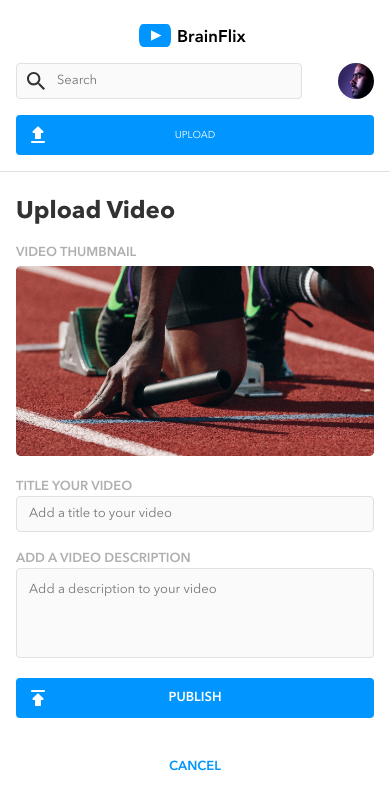
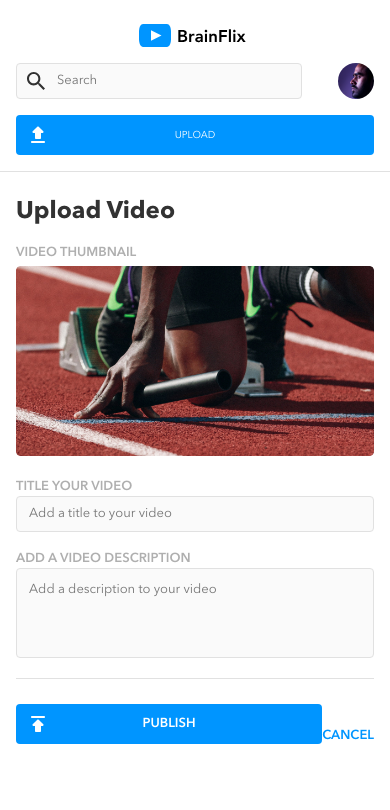
Before and after one commit to eosook/eo-soo-kim-brainflix, a React (Vite) app: page /upload in a window 390 px wide. Shown: the top 810 px of the page. Built offline with nearby package versions, Linux system fonts and the light colour scheme.

Commit message:
responsive design for tablet screens

```diff
--- a/src/components/UploadForm/UploadForm.jsx
+++ b/src/components/UploadForm/UploadForm.jsx
@@ -5,8 +5,12 @@ function UploadForm() {
   console.log(uploadThumbnail);
   return (
     <form className="upload-form">
+      <div className="upload-form__divider">
+        <div>
           <h2 className="upload-form__label">video thumbnail</h2>
           <img className="upload-form__thumbnail" src={uploadThumbnail}></img>
+        </div>
+        <div className="upload-form__inputs">
           <label className="upload-form__label" htmlFor="title">
             title your video
           </label>
@@ -24,10 +28,16 @@ function UploadForm() {
             name="desciption"
             placeholder="Add a description to your video"
           ></textarea>
-      <button className="upload-form__submit" type="submit">publish</button>
+        </div>
+      </div>
+      <div className="upload-form__buttons">
+        <button className="upload-form__publish" type="submit">
+          publish
+        </button>
         <a className="upload-form__cancel">
           <h2 className="upload-form__cancel--font">cancel</h2>
         </a>
+      </div>
     </form>
   );
 }
--- a/src/components/UploadForm/UploadForm.scss
+++ b/src/components/UploadForm/UploadForm.scss
@@ -7,12 +7,12 @@
 
 .upload-form{
 
-    &__label{
-        @include fontBody;
-        text-transform: uppercase;
-        color: $primary-silver;
-        font-weight: 600;
-        padding-bottom: 0.25rem;
+    &__divider{
+        border-bottom: 1px solid $secondary-mercury;
+
+        @include desktop{
+            display: flex;
+        }
     }
 
     &__thumbnail{
@@ -22,9 +22,26 @@
         background-color: $secondary-mercury;
 
         @include tablet{
-
+            width: 500px;
+            display: block;
         }
     }
+
+    &__inputs{
+
+        @include desktop{
+            @include marginLeft;
+        }
+    }
+
+    &__label{
+        @include fontBody;
+        text-transform: uppercase;
+        color: $primary-silver;
+        font-weight: 600;
+        padding-bottom: 0.25rem;
+    }
+
 
     &__title{
         @include formField;
@@ -41,13 +58,27 @@
         height: 90px;
     }
 
-    &__submit{
+    &__buttons{
+        @include paddingBeforeHead;
+        display: flex;
+        position: relative;
+        align-items: center;
+    }
+
+    &__publish{
         background: url(../../assets/images/icons/publish.svg) no-repeat 10px 8px;
         @include button;
         @include marginBottom;
         @include fontBody;
         font-weight: 600;
         width: 100%;
+
+        @include tablet{
+            position: absolute;
+            right: 0;
+            top: 1.5rem;
+            width: 150px;
+        }
     }
 
     &__cancel{
@@ -58,6 +89,12 @@
             color: $primary-blue;
             text-transform: uppercase;
             text-align: center;
+
+            @include tablet{
+                padding: 0;
+                position: absolute;
+                right: 250px;
+            }
         }
     }
 }
--- a/src/pages/VideoUpload/VideoUpload.scss
+++ b/src/pages/VideoUpload/VideoUpload.scss
@@ -8,6 +8,11 @@
     padding-bottom: 1.5rem;
     border-top: 1px solid $secondary-mercury;
 
+    @include desktop{
+        max-width: 1300px;
+        margin: 0 auto;
+    }
+
     &__header{
         @include fontHeader;
         @include paddingBeforeHead;
```
Lines whose indentation alone changed are shown as unchanged.
